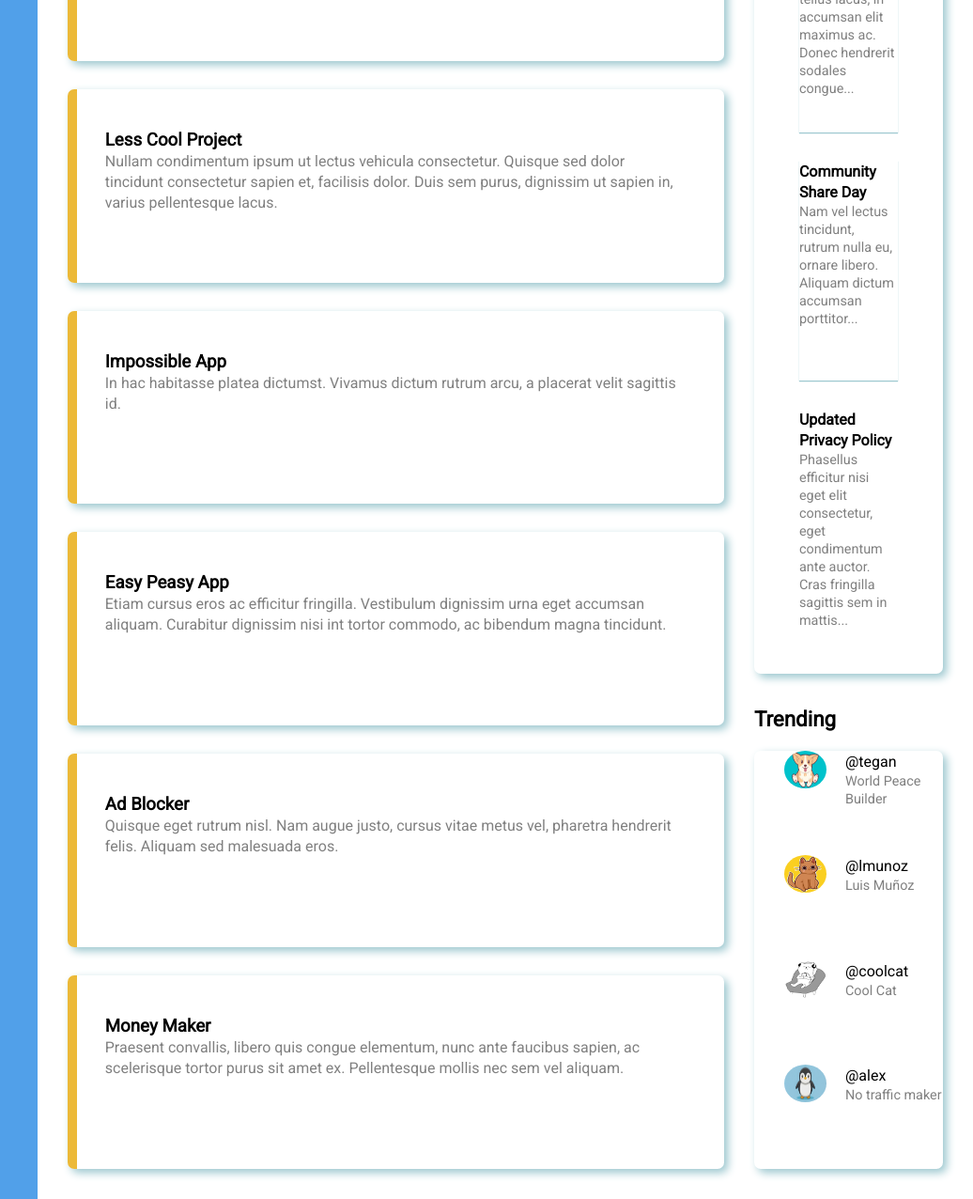
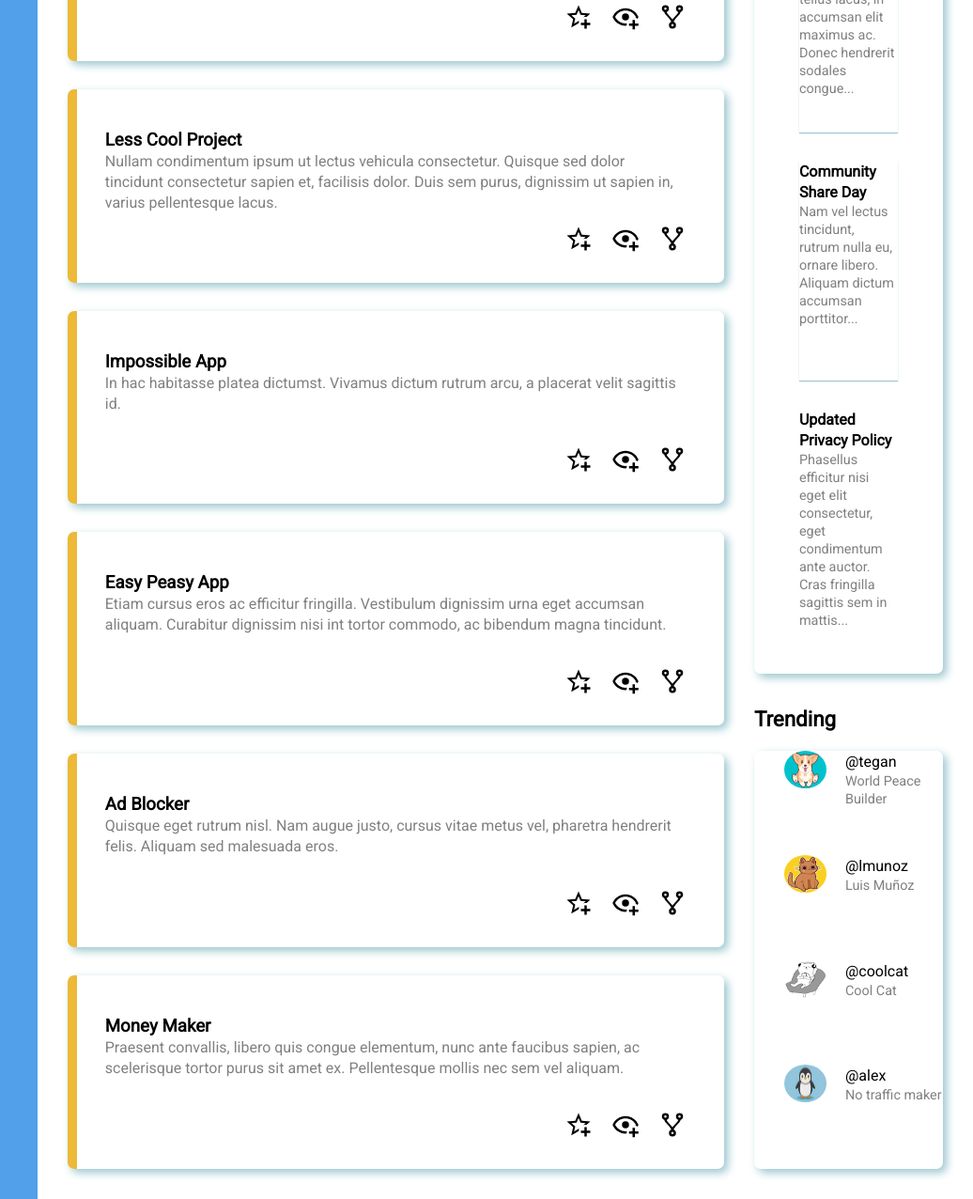
Before and after one commit to lpmunoz99/Admin-Dashboard, a plain HTML site: page index.html in a window 1280 px wide. Shown: the part 594-1870 px from the top of the page at 94% size, without its empty margins (244-1280 px from the left). Drawn offline with Linux system fonts and the light colour scheme.

Commit message:
added card icons

```diff
--- a/index.html
+++ b/index.html
@@ -77,43 +77,85 @@
             </div>
             <div class="cards-container">
                     <div class="card">
+                        <div class="top-card">
                             <h3>Super Cool Project</h3>
                             <p class="card-text">
                             Sed tempus ut lacus ut scelerisque. Suspendisse sollicitudin nibh erat, id facilisis felis accumsan nec.
                             </p>
                         </div>
+                        <div class="bottom-card">
+                            <img src="./images/star.svg" width="30px" height="30px">
+                            <img src="./images/eye.svg" width="30px" height="30px">
+                            <img src="./images/fork.svg" width="30px" height="30px">
+                        </div>
+                    </div>
                     <div class="card">
+                        <div class="top-card">
                             <h3>Less Cool Project</h3>
                             <p class="card-text">
                                 Nullam condimentum ipsum ut lectus vehicula consectetur. Quisque sed dolor tincidunt consectetur sapien et, facilisis dolor.
                                 Duis sem purus, dignissim ut sapien in, varius pellentesque lacus.
                             </p>
                         </div>
+                        <div class="bottom-card">
+                            <img src="./images/star.svg" width="30px" height="30px">
+                            <img src="./images/eye.svg" width="30px" height="30px">
+                            <img src="./images/fork.svg" width="30px" height="30px">
+                        </div>
+                    </div>
                     <div class="card">
+                        <div class="top-card">
                             <h3>Impossible App</h3>
                             <p class="card-text">
                                 In hac habitasse platea dictumst. Vivamus dictum rutrum arcu, a placerat velit sagittis id.
                             </p>
                         </div>
+                        <div class="bottom-card">
+                            <img src="./images/star.svg" width="30px" height="30px">
+                            <img src="./images/eye.svg" width="30px" height="30px">
+                            <img src="./images/fork.svg" width="30px" height="30px">
+                        </div>
+                    </div>
                     <div class="card">
+                        <div class="top-card">
                             <h3>Easy Peasy App</h3>
                             <p class="card-text">
                                 Etiam cursus eros ac efficitur fringilla. Vestibulum dignissim urna eget accumsan aliquam.
                                 Curabitur dignissim nisi int tortor commodo, ac bibendum magna tincidunt.
                             </p>
                         </div>
+                        <div class="bottom-card">
+                            <img src="./images/star.svg" width="30px" height="30px">
+                            <img src="./images/eye.svg" width="30px" height="30px">
+                            <img src="./images/fork.svg" width="30px" height="30px">
+                        </div>
+                    </div>
                     <div class="card">
+                        <div class="top-card">
                             <h3>Ad Blocker</h3>
                             <p class="card-text">
                                 Quisque eget rutrum nisl. Nam augue justo, cursus vitae metus vel, pharetra hendrerit felis. Aliquam sed malesuada eros.
                             </p>
                         </div>
+                        <div class="bottom-card">
+                            <img src="./images/star.svg" width="30px" height="30px">
+                            <img src="./images/eye.svg" width="30px" height="30px">
+                            <img src="./images/fork.svg" width="30px" height="30px">
+                        </div>
+                    </div>
                     <div class="card">
+                        <div class="top-card">
                             <h3>Money Maker</h3>
                             <p class="card-text">
                                 Praesent convallis, libero quis congue elementum, nunc ante faucibus sapien, ac scelerisque tortor purus sit amet ex.
                                 Pellentesque mollis nec sem vel aliquam.
                             </p>
+                        </div>
+                        <div class="bottom-card">
+                            <img src="./images/star.svg" width="30px" height="30px">
+                            <img src="./images/eye.svg" width="30px" height="30px">
+                            <img src="./images/fork.svg" width="30px" height="30px">
+                        </div>
                     </div>
             </div>
             <div class="main-right">
--- a/style.css
+++ b/style.css
@@ -199,8 +199,17 @@ h2 {
     min-height: 200px;
     border: none;
     border-radius: 7px;
-    padding: 2.5rem;
+    padding: 2.5rem 2.5rem 2rem;
     box-shadow: 4px 4px 10px rgb(154, 198, 206);
+    display: flex;
+    flex-direction: column;
+    justify-content: space-between;
+}
+
+.bottom-card{
+    align-self: flex-end;
+    display: flex;
+    gap: 20px;
 }
 
 .card-text{
```
Also changed, not shown: images/eye.svg (added), images/fork.svg (added), images/star.svg (added). Lines whose indentation alone changed are shown as unchanged.
